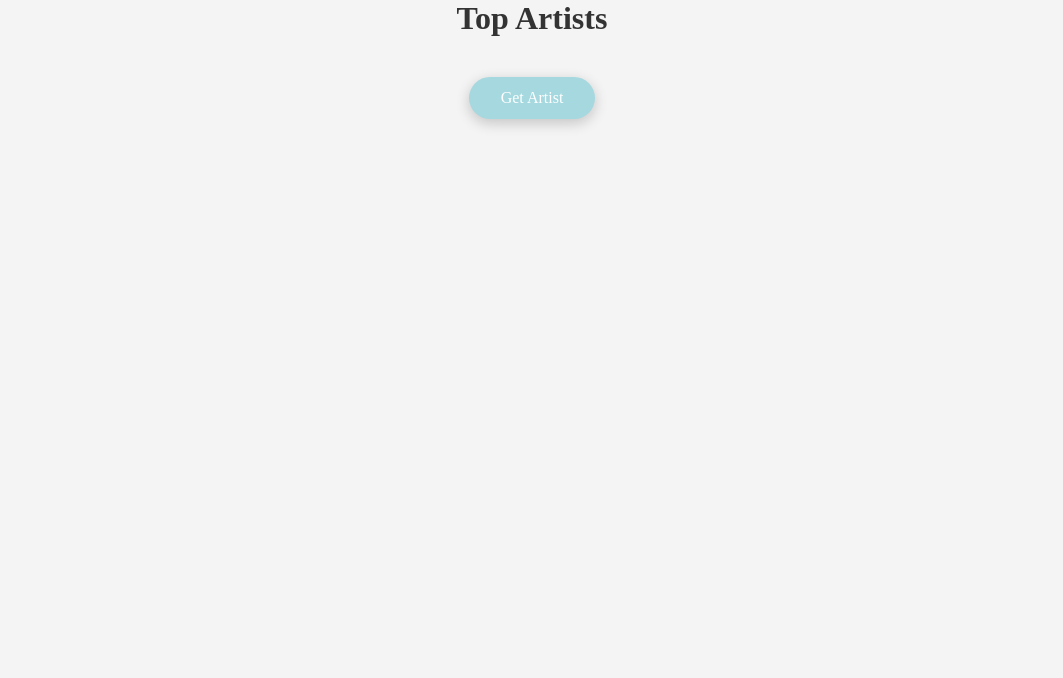
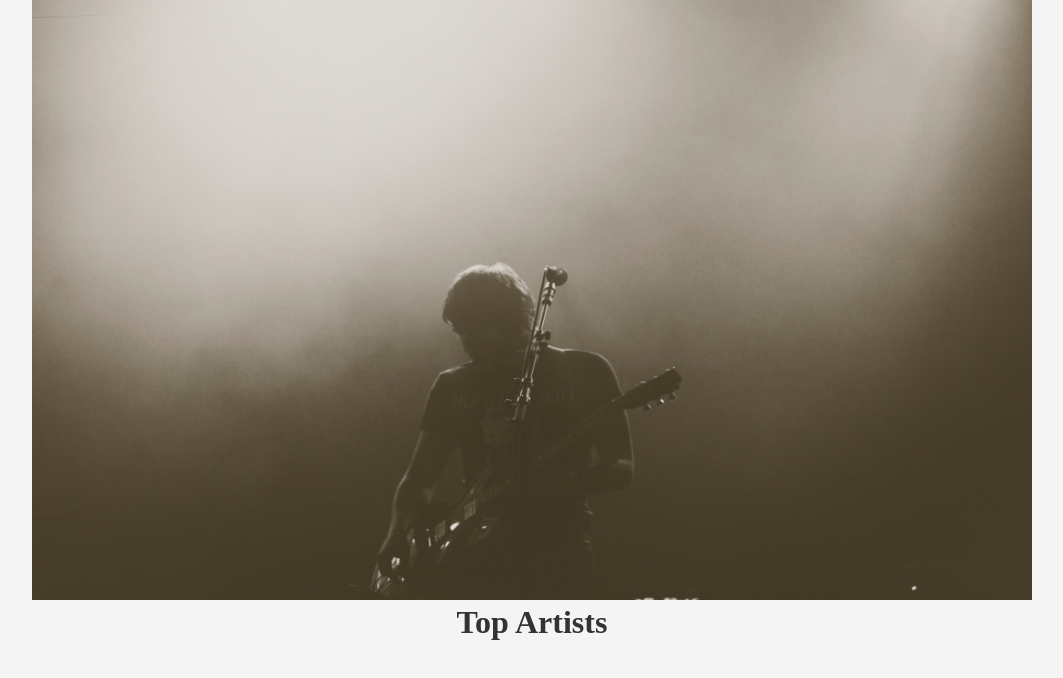
Before and after one commit to t-naganuma/next-spotify-api-tutorial, a Next.js app: page /artist in a window 1280 px wide. Shown: the top 678 px of the page, without its empty margins (108-1171 px from the left). Built offline with nearby package versions, Linux system fonts and the light colour scheme.

Commit message:
artist page見た目調整

```diff
--- a/pages/artist.js
+++ b/pages/artist.js
@@ -1,4 +1,5 @@
-import React, { useState } from 'react';
+import React, { useEffect, useState } from 'react';
+import Image from 'next/image';
 import axios from 'axios';
 import checkExpiration from '../lib/checkExpiration';
 import styles from '../styles/layout/Layout.module.scss';
@@ -6,7 +7,9 @@ import contentStyles from '../styles/layout/Content.module.scss';
 import buttonStyles from '../styles/components/Button.module.scss';
 
 export default function artist() {
-  const { artists, setArtists } = useState([]);
+  const [artists, setArtists] = useState([]);
+
+  useEffect(() => {
     const getArtist = () => {
       const accessToken = localStorage.getItem('accessToken');
       if (!accessToken) {
@@ -32,20 +35,30 @@ export default function artist() {
           );
         });
     };
+    getArtist();
+  },[]);
+
+  const displayArtists = artists.map((artist, i) => {
+    console.log(artist)
+    return (
+      <li key={artist.id} className={contentStyles.list}>
+        <span className={contentStyles.order_number}>{i + 1}</span>
+        <img className={contentStyles.img} src={artist.images[0].url} alt={artist.name} />
+        <span className={contentStyles.artist_info}>
+          <p className={contentStyles.content_name}>{artist.name}</p>
+          <p className={contentStyles.genre_info}>{artist.genres}</p>
+        </span>
+      </li>
+    );
+  });
 
   return (
     <div className={styles.container}>
       <main>
         <section className={contentStyles.sec_top}>
+          <Image src="/artist.jpg" alt="Top Artist Page" width={1000} height={600} />
           <h1 className={contentStyles.heading1}>Top Artists</h1>
-          <div className={buttonStyles.buttonWrap}>
-            <button
-              className={`${buttonStyles.button} ${buttonStyles.link}`}
-              onClick={getArtist}>
-              Get Artist
-            </button>
-          </div>
-          {/* <ul>{displayArtists}</ul> */}
+          <ul>{displayArtists}</ul>
         </section>
       </main>
     </div>
--- a/styles/function.scss
+++ b/styles/function.scss
@@ -15,12 +15,13 @@ px to rem
 @function rem($px, $base: 16px) {
   $value: $px;
 
-  @if (unit($px) != '$px') {
-    @warn 'rem()の引数にpx以外の値を指定しても計算できません。';
+  // 単位がpx以外の場合は警告を出してそのまま返す
+  @if (unit($px) != 'px') {
+    @warn 'rem()の引数にpx以外の値を指定しても計算できません';
     @return $value;
   }
 
-  $value: (strip-unit($px) / strip-unit($base) * 1rem);
+  $value: (strip-unit($px) / strip-unit($base)) * 1rem;
 
   @return $value;
 }
--- a/styles/layout/Content.module.scss
+++ b/styles/layout/Content.module.scss
@@ -13,3 +13,39 @@
   font-weight: bold;
   text-align: center;
 }
+
+.list {
+  display: flex;
+  align-items: center;
+  justify-content: flex-start;
+  padding: rem(12px) 0;
+}
+
+.img {
+  height: 50px;
+  min-width: 50px;
+  width: 50px;
+}
+
+.artist_info {
+  display: flex;
+  flex-direction: column;
+  margin: 0 0 0 rem(12px);
+}
+
+.order_number {
+  color: $sub-content-color;
+  min-width: rem(35px);
+}
+
+.content_name {
+  color: $content-color;
+  font-size: rem(16px);
+  font-weight: bold;
+}
+
+.genre_info {
+  color: $sub-content-color;
+  font-size: rem(12px);
+  margin: rem(4px) 0 0 0;
+}
--- a/styles/variables.scss
+++ b/styles/variables.scss
@@ -11,3 +11,5 @@ $link-color: #a5d8df;
 Text Color
 -------------------*/
 $text-color: #333333;
+$content-color: #425894;
+$sub-content-color: #7593ce;
```
Also changed, not shown: public/artist.jpg (added). Lines whose indentation alone changed are shown as unchanged.
